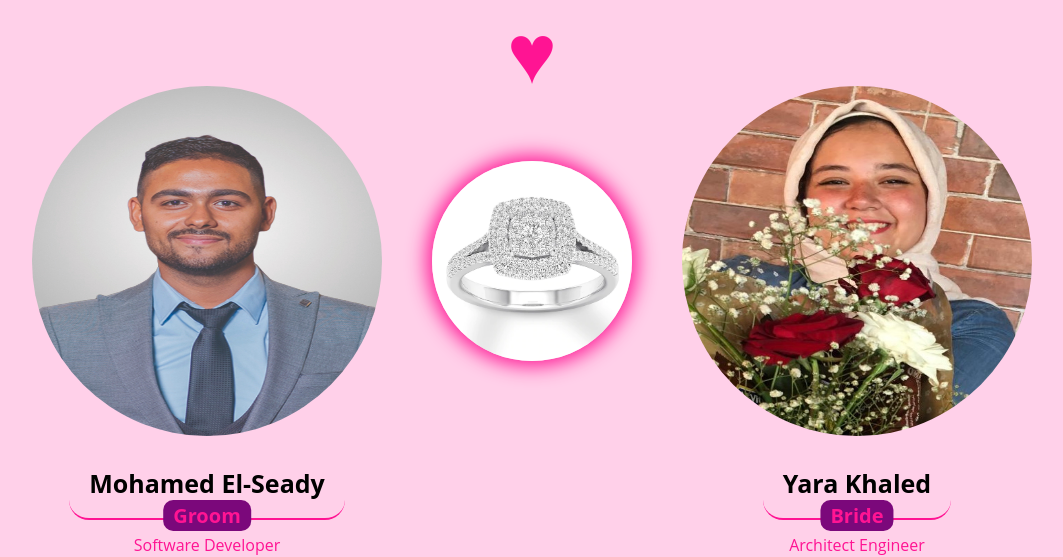
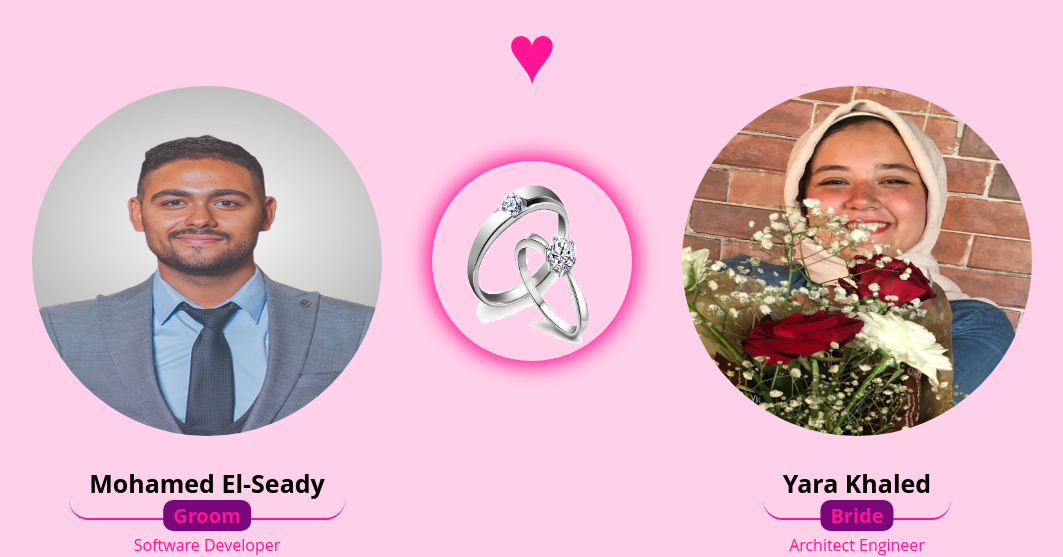
Before and after one commit to Mandela95/Engagement, a plain HTML site: page index.html in a window 1280 px wide. Shown: the part 94-651 px from the top of the page, without its empty margins (108-1171 px from the left). Drawn offline with Linux system fonts and the light colour scheme; files that its build step writes are made by us from their sources.

Commit message:
Update index.html

```diff
--- a/index.html
+++ b/index.html
@@ -40,7 +40,7 @@
           </div>
         </div>
         <div class="ring">
-          <img src="./Images/ring.webp" alt="">
+          <img src="./Images/ring.png" alt="">
         </div>
         <div class="bride">
           <img src="./Images/Yara.JPG" alt="">
```
